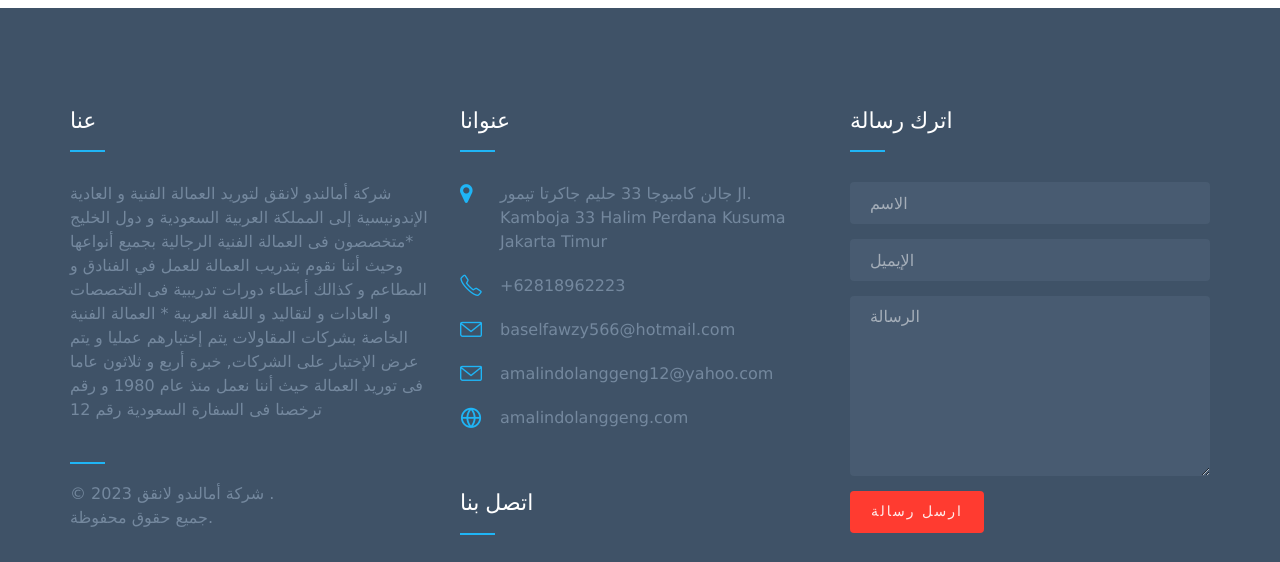
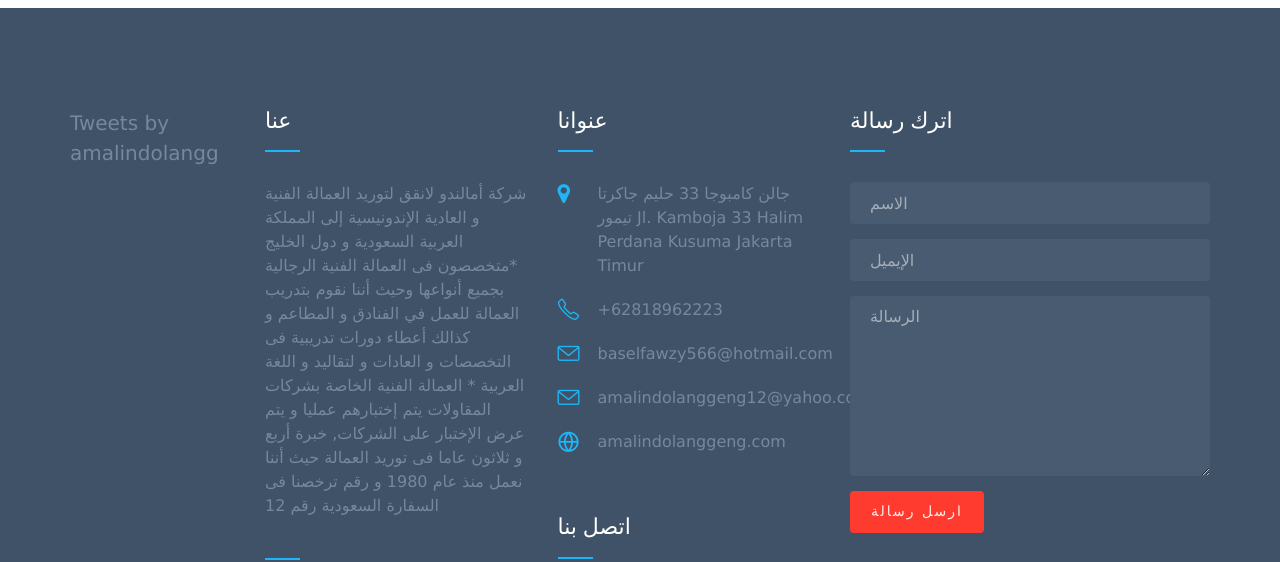
Before and after one commit to amalindocom/amalindocom, a plain HTML site: page index.html in a window 1280 px wide. Shown: the part 2786-3348 px from the top of the page. Drawn offline with Linux system fonts and the light colour scheme; files whose address does not match are found by name.

Commit message:
Update index.html

```diff
--- a/index.html
+++ b/index.html
@@ -1678,7 +1678,11 @@
 	<div id="fh5co-footer" role="contentinfo" data-section="contact">
 		<div class="container">
 			<div class="row">
-				<div class="col-md-4 to-animate">
+				 <div class="col-md-2 to-animate fadeIn animated fadeInUp">
+        <a class="twitter-timeline" data-height="800" data-width="500" href="https://twitter.com/amalindolangg?ref_src=twsrc%5Etfw">Tweets by amalindolangg</a>
+        <script async src="https://platform.twitter.com/widgets.js" charset="utf-8"></script>
+      </div>
+				<div class="col-md-3 to-animate">
 					<h3 class="section-title">عنا</h3>
 					<p>شركة أمالندو لانقق لتوريد العمالة الفنية و العادية الإندونيسية إلى المملكة العربية السعودية و دول الخليج
 *متخصصون فى العمالة الفنية الرجالية بجميع أنواعها وحيث أننا نقوم بتدريب العمالة للعمل في الفنادق و المطاعم و كذالك أعطاء دورات تدريبية فى التخصصات و العادات و لتقاليد و اللغة العربية
@@ -1689,7 +1693,7 @@
 					</p>
 				</div>
 
-				<div class="col-md-4 to-animate">
+				<div class="col-md-3 to-animate">
 					<h3 class="section-title">عنوانا</h3>
 					<ul class="contact-info">
 						<li><i class="icon-map-marker"></i>جالن كامبوجا 33 حليم جاكرتا تيمور
```
